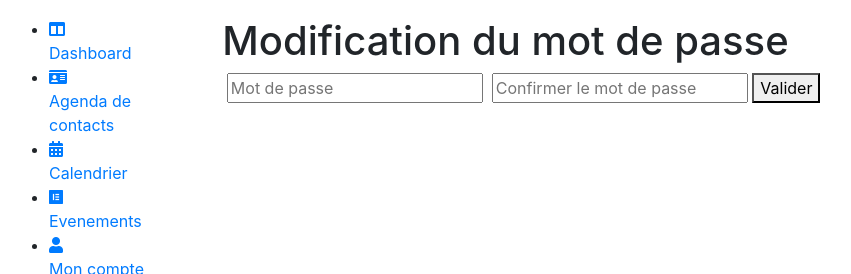
After one commit to olimpiasacareanu/projet-crm, a Symfony app: template templates/profil/editpass.html.twig in a window 1280 px wide. The commit adds this page. Shown: the part 323-597 px from the top of the page, without its empty margins (6-857 px from the left). Run offline with Twig, Linux system fonts and the light colour scheme; the template is opened without the code that fills it, so the values that code supplies are empty; some libraries are stand-ins or nearby versions.

Commit message:
EDIT PROFIL / PASSWORD / NAME

```diff
--- a/templates/base.html.twig
+++ b/templates/base.html.twig
@@ -54,9 +54,9 @@
         </ul>
     </div>
 </footer>
-<script src="https://cdn.jsdelivr.net/npm/fullcalendar@5.5.1/main.min.js" integrity="sha256-rPPF6R+AH/Gilj2aC00ZAuB2EKmnEjXlEWx5MkAp7bw=" crossorigin="anonymous"></script>
 <script src="https://code.jquery.com/jquery-2.2.4.min.js" integrity="sha256-BbhdlvQf/xTY9gja0Dq3HiwQF8LaCRTXxZKRutelT44=" crossorigin="anonymous"></script>        <script src="https://cdnjs.cloudflare.com/ajax/libs/popper.js/1.14.7/umd/popper.min.js" integrity="sha384-UO2eT0CpHqdSJQ6hJty5KVphtPhzWj9WO1clHTMGa3JDZwrnQq4sF86dIHNDz0W1" crossorigin="anonymous"></script>
 <script src="https://cdnjs.cloudflare.com/ajax/libs/popper.js/1.14.7/umd/popper.min.js" integrity="sha384-UO2eT0CpHqdSJQ6hJty5KVphtPhzWj9WO1clHTMGa3JDZwrnQq4sF86dIHNDz0W1" crossorigin="anonymous"></script>
+<script src="https://cdn.jsdelivr.net/npm/fullcalendar@5.5.1/main.min.js" integrity="sha256-rPPF6R+AH/Gilj2aC00ZAuB2EKmnEjXlEWx5MkAp7bw=" crossorigin="anonymous"></script>
 <script src="https://stackpath.bootstrapcdn.com/bootstrap/4.3.1/js/bootstrap.min.js" integrity="sha384-JjSmVgyd0p3pXB1rRibZUAYoIIy6OrQ6VrjIEaFf/nJGzIxFDsf4x0xIM+B07jRM" crossorigin="anonymous"></script>
 <script src="{{ asset('js/main.js') }}"></script>
 <script src="{{ asset('js/nameuploadfile.js') }}"></script>
--- /dev/null
+++ b/templates/profil/editpass.html.twig
@@ -0,0 +1,28 @@
+{% extends 'base.html.twig' %}
+
+{% block title %}Mot de passe{% endblock %}
+
+{% block body %}
+    <div class="container-fluid">
+        <div class="row">
+            <div class="col-lg-2">
+                {% include('nav-left.html.twig') %}
+            </div>
+            <div class="col-lg-10">
+                <h1>Modification du mot de passe</h1>
+                {% for message in app.flashes('error') %}
+                    <div>{{ message }}</div>
+                {% endfor %}
+                <form method="post">
+                    <label for="pass"></label>
+                    <input type="password" id="pass" name="pass" placeholder="Mot de passe">
+                    <label for="pass"></label>
+                    <input type="password" id="pass" name="pass2" placeholder="Confirmer le mot de passe">
+                    <button>Valider</button>
+                </form>
+
+            </div>
+        </div>
+    </div>
+
+{% endblock %}
```
Also changed, not shown: config/routes.yaml (+12 -0 lines), public/js/main.js (added, +18 -0 lines), templates/profil/editprofil.html.twig (added, +21 -0 lines).
